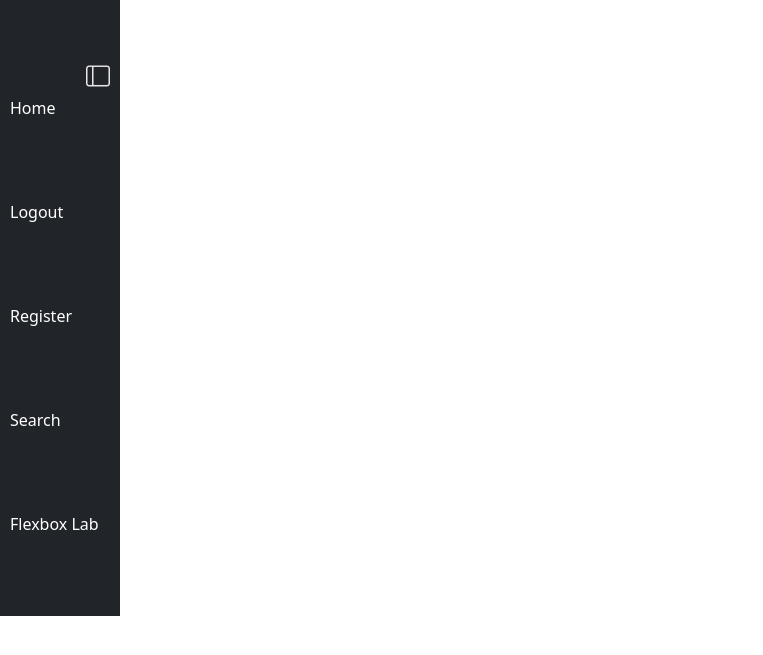
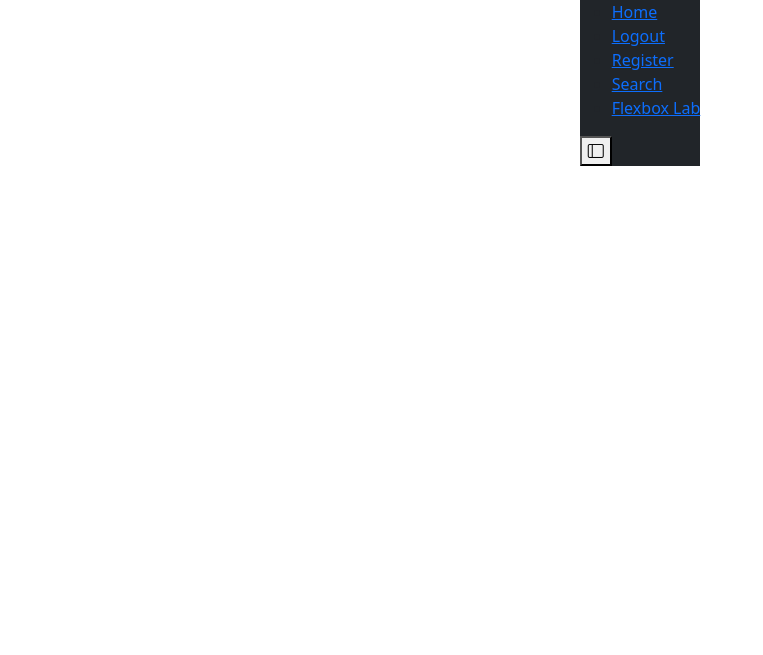
Before and after one commit to webapp-master/my-1st-web-app-project, a Django app: page / in a window 1280 px wide. Shown: the top 655 px of the page, without its empty margins (0-763 px from the left). Run offline with Django 4.2, Linux system fonts and the light colour scheme.

Commit message:
progress: Sidebar container / Content container

```diff
--- a/static/css/styles.css
+++ b/static/css/styles.css
@@ -1,6 +1,18 @@
 .page-container {
   display: flex;
+  flex-direction: row;
+  justify-content: center; /* Horizontally center items */
+  align-items: center; /* Vertically center items */
 }
+
+
+.content-container {
+  display: flex;
+  flex-direction: column; /* To stack the content vertically */
+  justify-content: center; /* Horizontally center items */
+  align-items: center; /* Vertically center items */
+}
+
 
 
 
@@ -15,70 +27,12 @@
 }
 
 
-.content-container {
-  display: flex;
-  flex-direction: column;
-  align-items: center; /* Centers the elements horizontally */
-  justify-content: center; /* Centers the elements vertically */
-
-  padding: 20px;
-  flex: 1; /* Allow the content to occupy the remaining space */
-}
-
-
-/* Sidebar Styles */
-.sidebar {
-
-  width: 120px;   /* Set your desired initial width */
-  position: fixed;
-  padding-top: 80px;
-  z-index: 1;
-  transition: width 0.3s ease;
-
-}
-
-.sidebar ul {
-  list-style-type: none;
-  padding: 0;
-  margin-top: 1rem;
-}
-
-.sidebar li {
-  margin-bottom: 5rem;
-}
-
-.sidebar a {
-  display: inline;
-  color: white;
-  text-decoration: none;
-  padding: 10px;
-}
-
-.sidebar a:hover {
-  background-color: #555;
-}
 
 
 
-#sidebar-toggle-btn {
-  position: absolute;
-  top: 10px;
-  right: 10px;
-  background-color: transparent;
-  border: none;
-  padding: 0px;
-  cursor: pointer;
-  z-index: 1;
-  color: #E6E6E6;
-  font-size: 1.5rem;
-  margin-top: 3rem;
-
-}
 
 
-.sidebar-minimized {
-  width: 50px; /* Set your desired minimized width */
-}
+
 
 
 .hidden-text {
```
